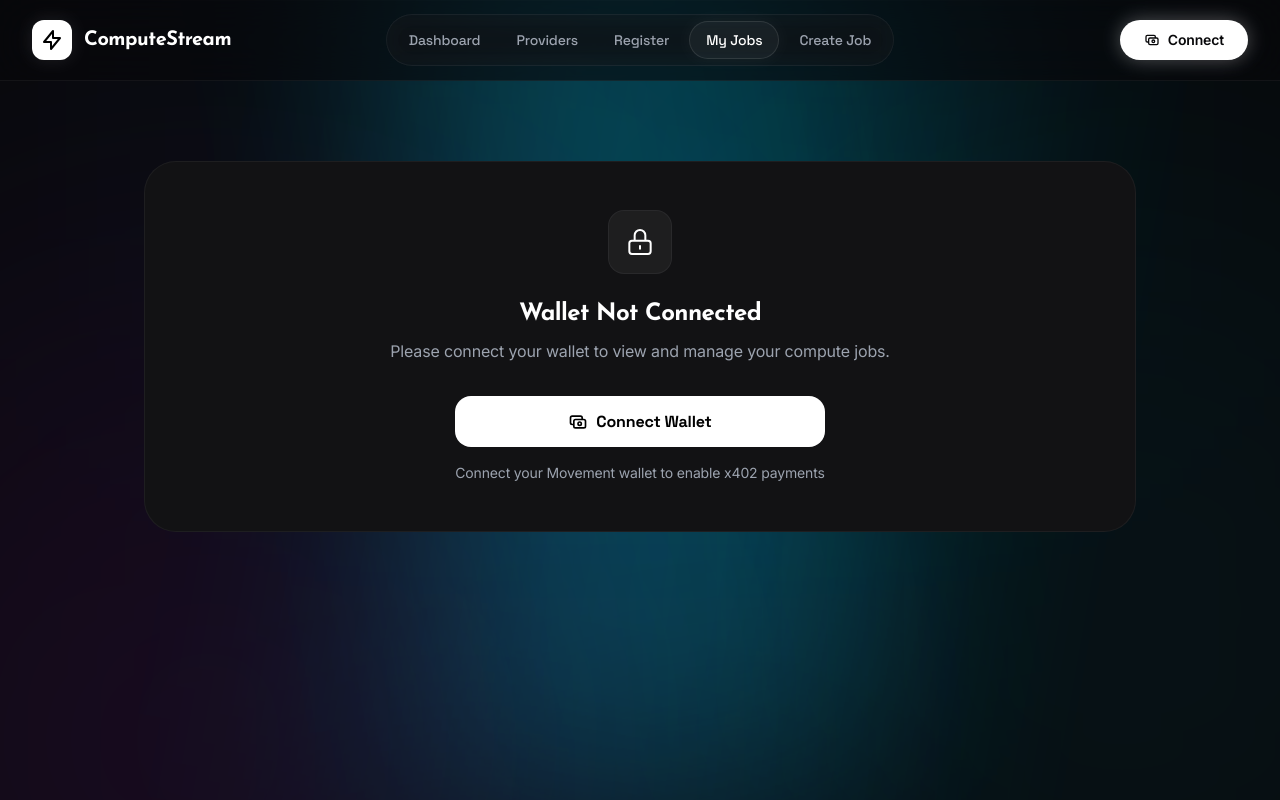
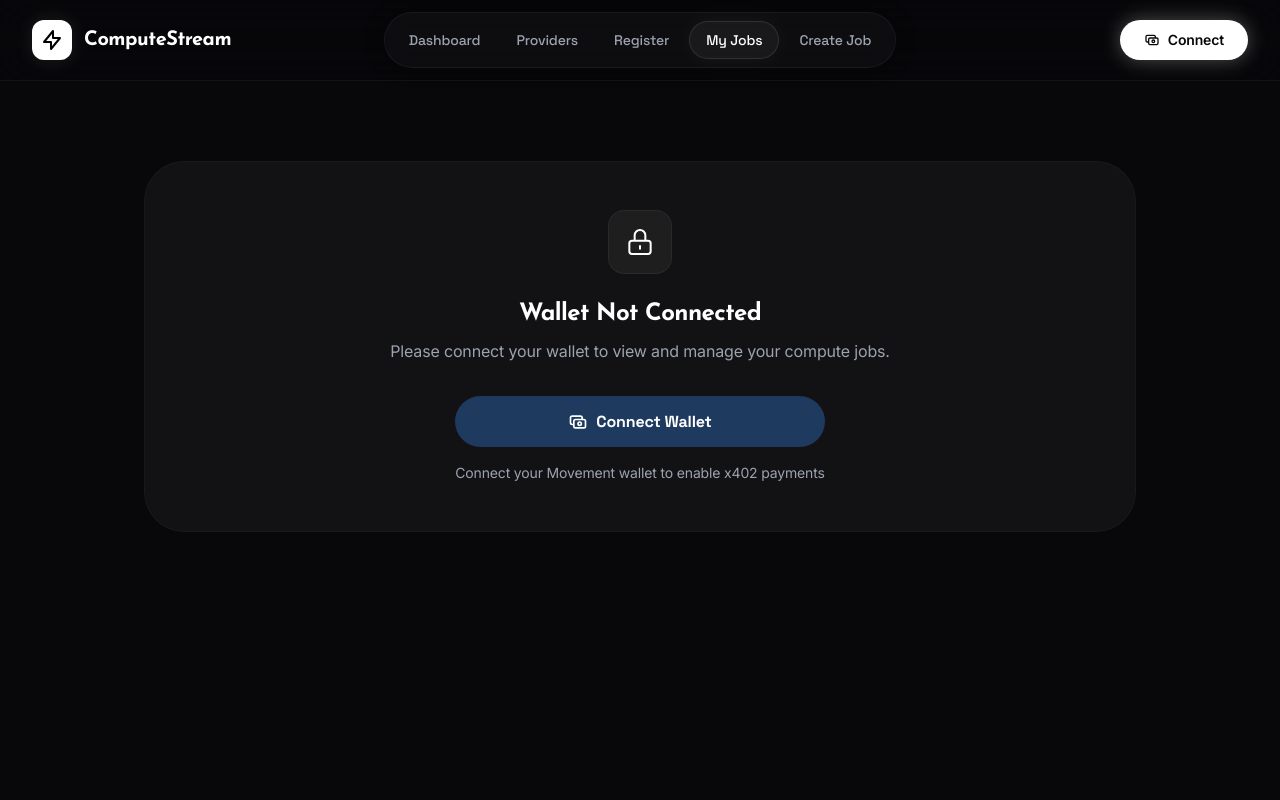
Before and after one commit to CECILIA-MULANDI/ComputeStream, a React (Vite) app in the folder frontend/: page /jobs in a window 1280 px wide. Built offline with nearby package versions, Linux system fonts and the light colour scheme.

Commit message:
chore: correct color schemes

```diff
--- a/frontend/src/App.tsx
+++ b/frontend/src/App.tsx
@@ -52,9 +52,9 @@ function Navigation() {
             </Link>
           </div>
 
-          {/* Center: Navigation Links - Perfectly Centered */}
-          <div className="hidden md:flex flex-1 justify-center">
-            <div className="flex items-center space-x-1 bg-white/[0.03] px-1.5 py-1.5 rounded-full border border-white/5 backdrop-blur-md">
+          {/* Center: Navigation Links - Perfectly Centered Pill */}
+          <div className="hidden md:flex flex-1 justify-center pointer-events-none">
+            <div className="flex items-center space-x-1 bg-white/[0.03] px-2 py-2 rounded-full border border-white/5 backdrop-blur-md pointer-events-auto shadow-[0_0_20px_rgba(0,0,0,0.3)]">
               <NavLink to="/">Dashboard</NavLink>
               <NavLink to="/providers">Providers</NavLink>
               <NavLink to="/providers/register">Register</NavLink>
@@ -156,29 +156,12 @@ function App() {
 
   return (
     <Router>
-      <div className="min-h-screen bg-[#08080a] relative overflow-hidden font-sans">
-        {/* Animated background gradients - Accurate Electric Flare effect */}
-        <div className="absolute inset-0 overflow-hidden pointer-events-none">
-          {/* Main vertical flares from the top, inspired by the reference image */}
-          <div className="absolute top-[-15%] left-[52%] -translate-x-1/2 w-[500px] h-[1000px] bg-[#00d2ff]/20 blur-[120px] rotate-[10deg] opacity-80"></div>
-          <div className="absolute top-[-20%] left-[48%] -translate-x-1/2 w-[400px] h-[900px] bg-[#00d2ff]/20 blur-[100px] rotate-[-10deg] opacity-70"></div>
-
-          {/* Top horizontal glow */}
-          <div className="absolute top-[-5%] left-1/2 -translate-x-1/2 w-[1000px] h-[400px] bg-[#00d2ff]/10 blur-[150px] opacity-40"></div>
-
-          {/* Subtle deep violet glow on the far left */}
-          <div className="absolute top-[30%] left-[-15%] w-[800px] h-[1000px] bg-[#bd34fe]/15 rounded-full blur-[180px] opacity-60"></div>
-
-          {/* Subtle electric blue glow on the right */}
-          <div className="absolute top-[20%] right-[-15%] w-[700px] h-[900px] bg-[#00d2ff]/10 rounded-full blur-[160px] opacity-50"></div>
-
-          {/* Sharp top edge highlight */}
-          <div className="absolute top-0 left-0 right-0 h-[1px] bg-gradient-to-r from-transparent via-white/20 to-transparent opacity-40"></div>
-        </div>
-
+      <div
+        className="min-h-screen relative overflow-hidden font-sans selection:bg-primary-500/30 text-gray-100 bg-[#08080a]"
+      >
         <Navigation />
 
-        <main className="relative max-w-7xl mx-auto px-4 sm:px-6 lg:px-8 py-8">
+        <main className="relative z-10 max-w-7xl mx-auto px-4 sm:px-6 lg:px-8 py-8">
           <Routes>
             <Route path="/" element={<Dashboard />} />
             <Route path="/providers" element={<ProviderList />} />
--- a/frontend/src/index.css
+++ b/frontend/src/index.css
@@ -56,15 +56,16 @@
   }
 
   .btn-primary {
-    @apply px-6 py-3 bg-white text-black font-bold rounded-2xl
+    @apply px-8 py-3 bg-[#1e3a5f] text-white font-bold rounded-full
            transition-all duration-300
-           hover:bg-gray-200 active:scale-95 disabled:opacity-50 disabled:cursor-not-allowed;
+           hover:bg-[#2a4a73]
+           active:scale-95 disabled:opacity-50 disabled:cursor-not-allowed;
     font-family: var(--font-accent);
   }
 
   .btn-secondary {
-    @apply px-6 py-3 bg-[#1a1a1e] border border-white/5 text-white font-semibold rounded-2xl
-           hover:bg-[#222228] transition-all duration-300
+    @apply px-8 py-3 bg-white text-black font-bold rounded-full
+           hover:bg-gray-100 transition-all duration-300
            active:scale-95;
     font-family: var(--font-accent);
   }
@@ -76,7 +77,8 @@
   }
 
   .card-modern {
-    @apply bg-[#121214] border border-white/5 p-8 rounded-[32px] transition-all duration-300;
+    @apply bg-[#121214]/80 backdrop-blur-xl border border-white/[0.03] p-8 rounded-[40px]
+           transition-all duration-500 hover:border-white/[0.08] hover:bg-[#16161a];
   }
 
   .gradient-text {
```
Also changed, not shown: frontend/src/pages/Dashboard.tsx (+32 -24 lines).
